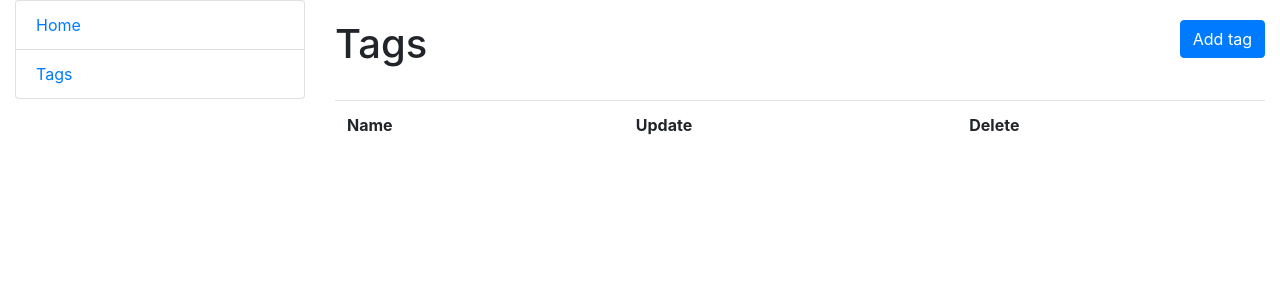
After one commit to DenysRaboshchuk/ToDoList, a Django app: page /tags/ in a window 1280 px wide. The commit adds this page. Shown: the top 300 px of the page. Run offline with Django 4.2, Linux system fonts and the light colour scheme; data that the repository does not hold is empty.

Commit message:
Complete tag page, add buttons to add task, delete, update, realize this functions

```diff
--- a/mainapp/urls.py
+++ b/mainapp/urls.py
@@ -7,6 +7,10 @@ from mainapp.views import (
     TaskUpdateView,
     TaskDeleteView,
     complete_or_not,
+    TagsListView,
+    TagsCreateView,
+    TagsUpdateView,
+    TagsDeleteView,
 )
 
 urlpatterns = [
@@ -15,6 +19,10 @@ urlpatterns = [
     path("task-update/<int:pk>/", TaskUpdateView.as_view(), name="task-update"),
     path("task-delete/<int:pk>/", TaskDeleteView.as_view(), name="task-delete"),
     path("complete-or-not/<int:pk>/", complete_or_not, name="complete-or-not"),
+    path("tags/", TagsListView.as_view(), name="tags-list"),
+    path("tags/create/", TagsCreateView.as_view(), name="tags-create"),
+    path("tags/update/<int:pk>/", TagsUpdateView.as_view(), name="tags-update"),
+    path("tags/delete/<int:pk>/", TagsDeleteView.as_view(), name="tags-delete"),
 
 ]
 
--- a/mainapp/views.py
+++ b/mainapp/views.py
@@ -2,7 +2,7 @@ from django.shortcuts import render, redirect
 from django.urls import reverse_lazy
 from django.views import generic
 
-from mainapp.models import Task
+from mainapp.models import Task, Tag
 
 
 class Index(generic.ListView):
@@ -40,3 +40,28 @@ def complete_or_not(request, pk):
         task.task_done = True
         task.save()
     return redirect("mainapp:index")
+
+
+class TagsListView(generic.ListView):
+    model = Tag
+    template_name = "mainapp/tag-list.html"
+
+
+class TagsCreateView(generic.CreateView):
+    model = Tag
+    template_name = "mainapp/tag-form.html"
+    fields = "__all__"
+    success_url = reverse_lazy("mainapp:tags-list")
+
+
+class TagsUpdateView(generic.UpdateView):
+    model = Tag
+    template_name = "mainapp/tag-form.html"
+    fields = "__all__"
+    success_url = reverse_lazy("mainapp:tags-list")
+
+
+class TagsDeleteView(generic.DeleteView):
+    model = Tag
+    template_name = "mainapp/tag-confirm-delete.html"
+    success_url = reverse_lazy("mainapp:tags-list")
--- a/static/css/styles.css
+++ b/static/css/styles.css
@@ -10,6 +10,6 @@
     border-bottom: 1px solid #808998
 }
 
-.index-title {
+.page-title {
     margin-top: 20px;
 }
--- a/templates/includes/sidebar.html
+++ b/templates/includes/sidebar.html
@@ -3,6 +3,6 @@
     <a href="{% url 'mainapp:index' %}">Home</a>
   </li>
   <li class="list-group-item">
-    <a href="#">Tags</a>
+    <a href="{% url 'mainapp:tags-list' %}">Tags</a>
   </li>
 </ul>
--- a/templates/mainapp/index.html
+++ b/templates/mainapp/index.html
@@ -2,7 +2,7 @@
 
 
 {% block content %}
-  <h1 class="index-title">TODO list<a class="btn btn-primary" style="float: right" href="{% url 'mainapp:task-add' %}">Add task</a></h1>
+  <h1 class="page-title">TODO list<a class="btn btn-primary" style="float: right" href="{% url 'mainapp:task-add' %}">Add task</a></h1>
   <br>
   {% for task in task_list %}
     <div class="ml-3 border-bottom">
--- /dev/null
+++ b/templates/mainapp/tag-list.html
@@ -0,0 +1,27 @@
+{% extends 'base.html' %}
+
+{% block content %}
+  <h1 class="page-title">Tags <a class="btn btn-primary" style="float: right" href="{% url 'mainapp:tags-create' %}">Add tag</a></h1>
+  <br>
+
+  <table class="table">
+    <tr>
+      <th>Name</th>
+      <th>Update</th>
+      <th>Delete</th>
+    </tr>
+    {% for tag in tag_list %}
+      <tr>
+        <td>
+          {{ tag.name }}
+        </td>
+        <td>
+          <a class="btn btn-secondary" href="{% url 'mainapp:tags-update' pk=tag.id %}">Update</a>
+        </td>
+        <td>
+          <a class="btn btn-secondary" href="{% url 'mainapp:tags-delete' pk=tag.id %}">Delete</a>
+        </td>
+      </tr>
+    {% endfor %}
+  </table>
+{% endblock %}
```
Also changed, not shown: templates/mainapp/tag-confirm-delete.html (added, +12 -0 lines), templates/mainapp/tag-form.html (added, +11 -0 lines).
